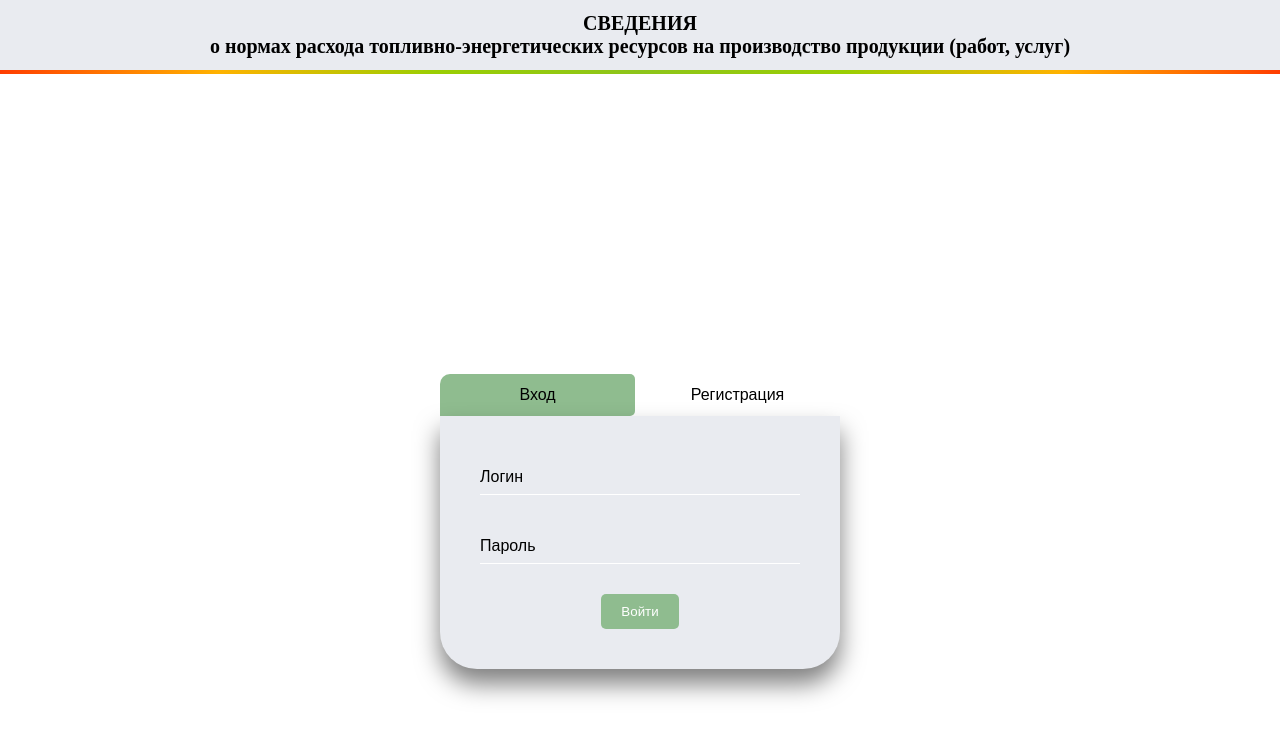
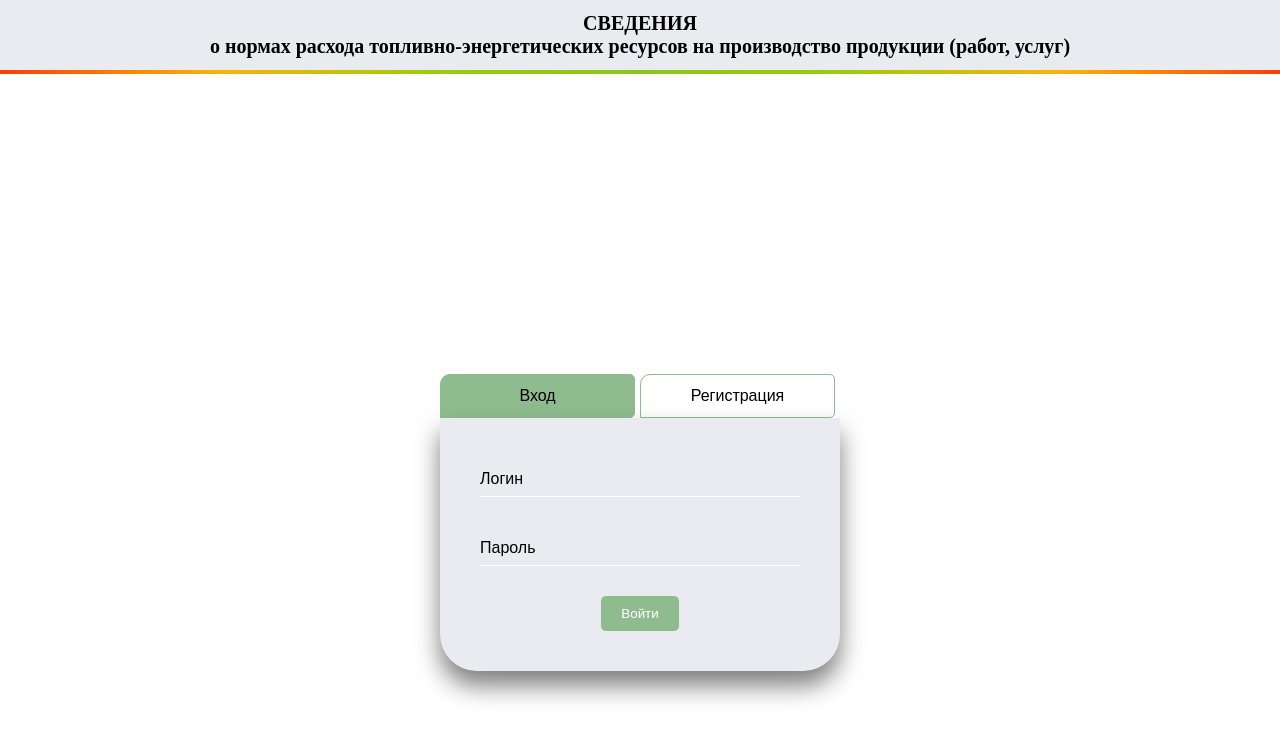
Before and after one commit to myslikam/myslik, a website: page src/index.html in a window 1280 px wide. Drawn offline with nearby package versions, Linux system fonts and the light colour scheme; files that its build step writes are made by us from their sources.

Commit message:
20.03.2020_14:42

```diff
--- a/src/partials/login_password.scss
+++ b/src/partials/login_password.scss
@@ -96,6 +96,7 @@ body {
     display: block;
     text-align: center;
     float: left;
+    border: 1px solid darkseagreen;
     border-radius: 10px 5px 5px 0px;
     padding: 12px 20px;
     margin-right: 5px;
```
Also changed, not shown: dist/css/main.css, 1 other file.
